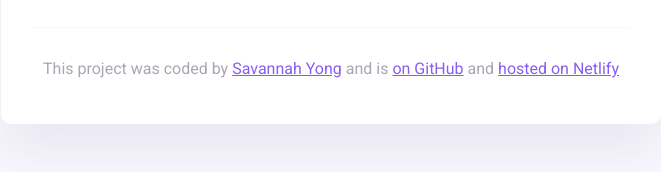
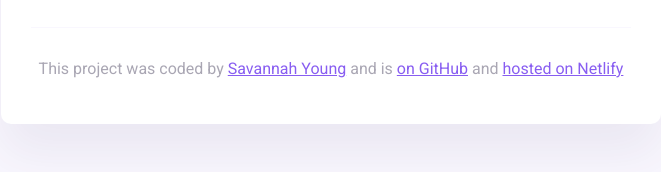
Before and after one commit to savannahgracecreates/SheCodes-Plus-Week6-HW, a plain HTML site: page index.html in a window 1280 px wide. Shown: the part 336-508 px from the top of the page, 309-970 px from the left. Drawn offline with nearby package versions, Linux system fonts and the light colour scheme.

Commit message:
Name Correction in Footer

```diff
--- a/index.html
+++ b/index.html
@@ -47,7 +47,7 @@
       <footer>
         <p>
           This project was coded by
-          <a href="https://github.com/savannahgracecreates" target="_blank">Savannah Yong</a> and is
+          <a href="https://github.com/savannahgracecreates" target="_blank">Savannah Young</a> and is
           <a href="https://github.com/savannahgracecreates/SheCodes-Plus-Week6-HW" target="_blank"> on GitHub</a> and
           <a href="https://exquisite-heliotrope-105ba3.netlify.app/" target="_blank">hosted on Netlify</a>
         </p>
```
